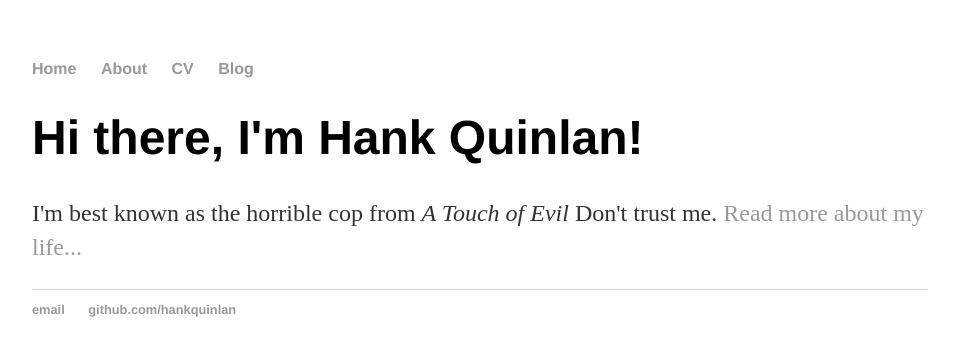
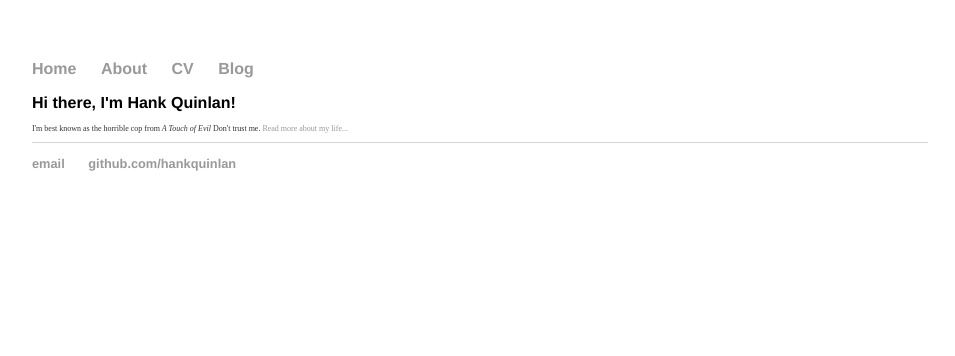
Before and after one commit to willwaltonfreeman/willwaltonfreeman.github.io, a Jekyll site: the page built from index.html, in a window 1280 px wide. Shown: the top 356 px of the page, without its empty margins (160-1115 px from the left). Built offline with Jekyll 4.4.1, drawn with Linux system fonts in a browser that asks for light colours.

Commit message:
Update main.css

```diff
--- a/css/main.css
+++ b/css/main.css
@@ -20,11 +20,11 @@ a:hover {
     text-decoration: underline;
 }
 h1 {
-    font-size: 3em;
+    font-size: 1em;
     font-family:'Helvetica', 'Arial', 'Sans-Serif';
 }
 p {
-    font-size: 1.5em;
+    font-size: 0.5em;
     line-height: 1.4em;
     color: #333;
 }
```
